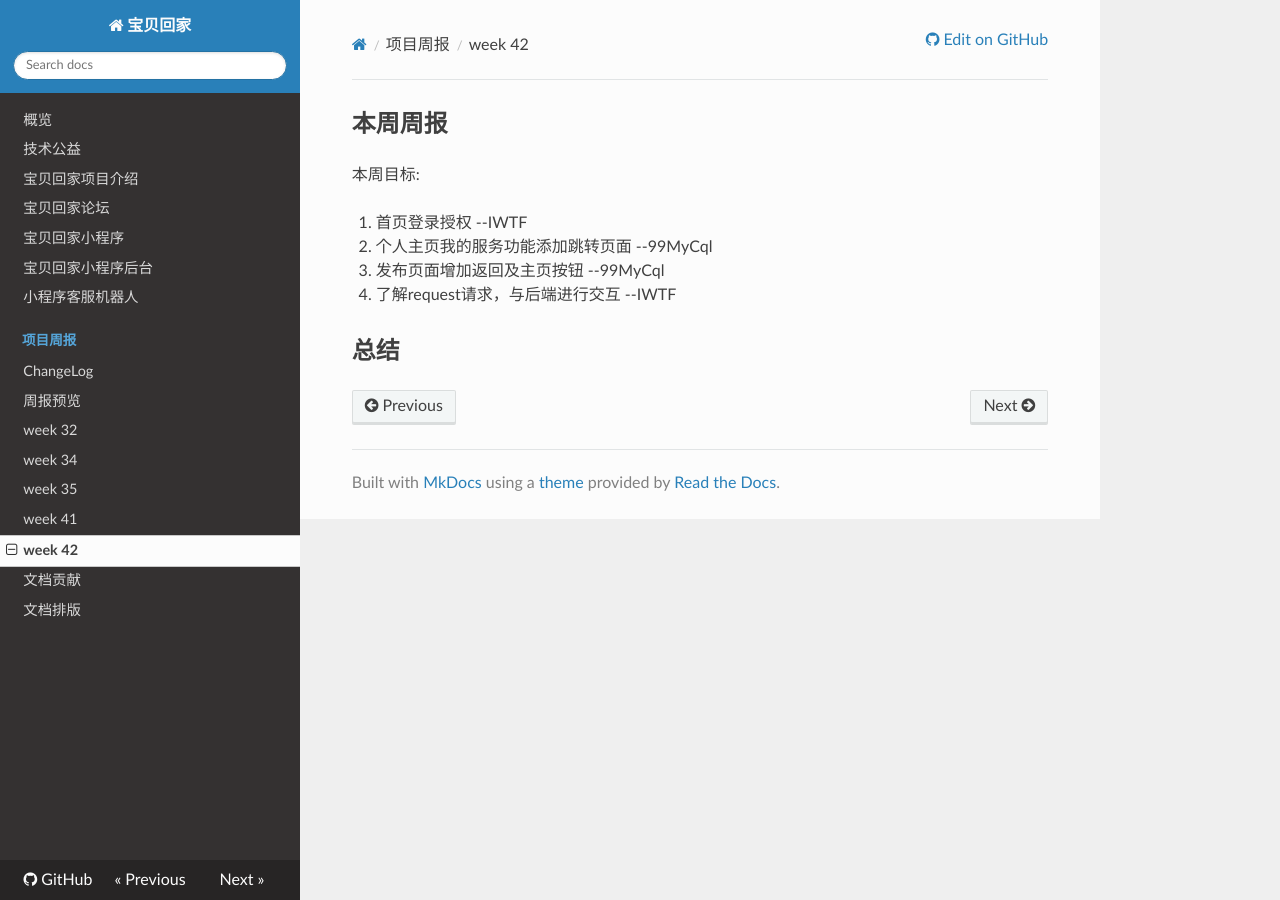
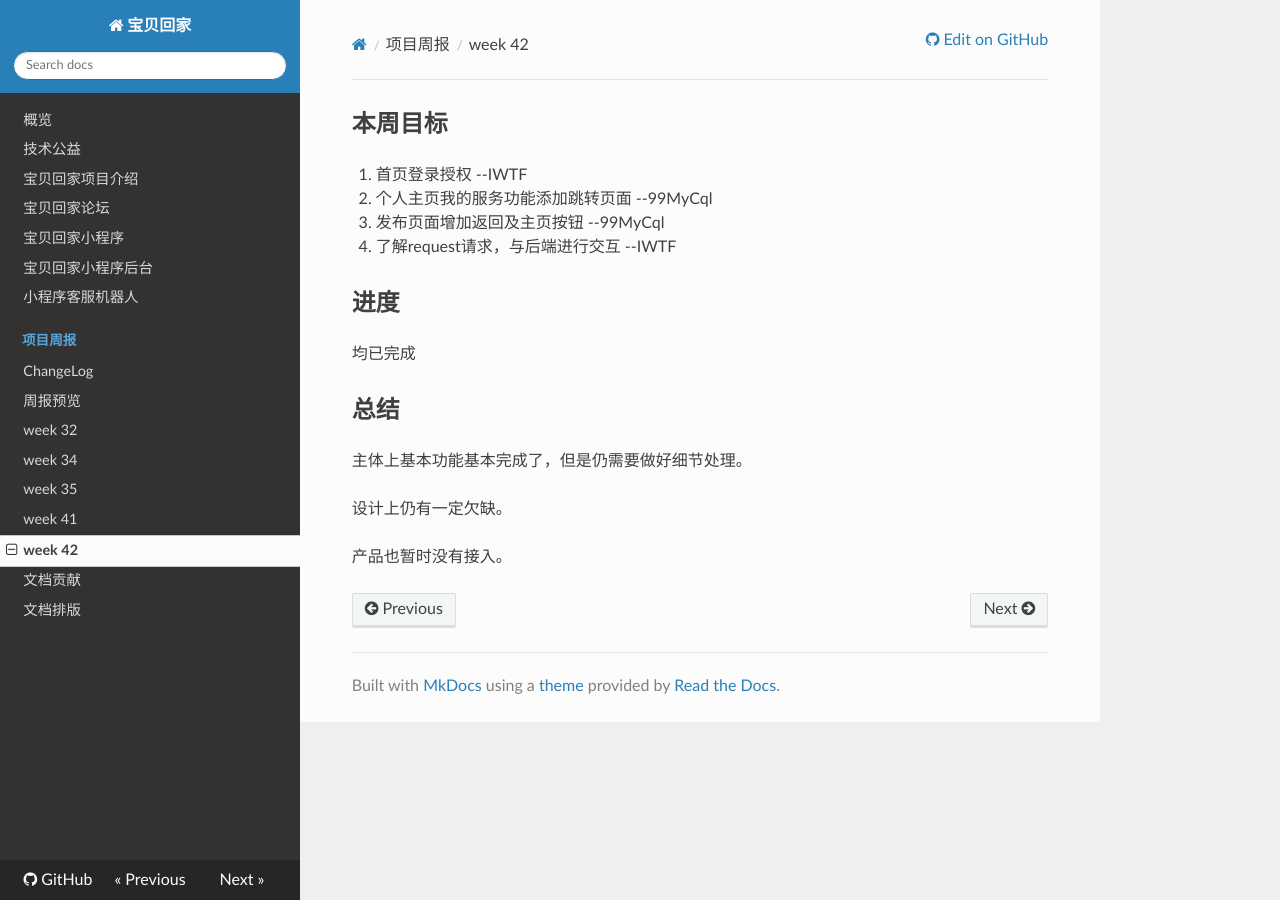
Before and after one commit to bbhj/intro, an MkDocs documentation site: the page built from docs/weekly/2018w42.md, in a window 1280 px wide. Built offline with MkDocs 1.6.1, drawn with Linux system fonts in a browser that asks for light colours; nearby versions of some CDN libraries; old or Windows-style settings are respelled for this version of MkDocs.

Commit message:
Update 2018w42.md

```diff
--- a/docs/weekly/2018w42.md
+++ b/docs/weekly/2018w42.md
@@ -1,6 +1,4 @@
-##本周周报##
-
-本周目标:
+##本周目标##
 
 1. 首页登录授权 --IWTF
 
@@ -10,4 +8,15 @@
 
 4. 了解request请求，与后端进行交互 --IWTF
 
+##进度##
+
+均已完成
+
+
 ##总结##
+
+主体上基本功能基本完成了，但是仍需要做好细节处理。
+
+设计上仍有一定欠缺。
+
+产品也暂时没有接入。
```
